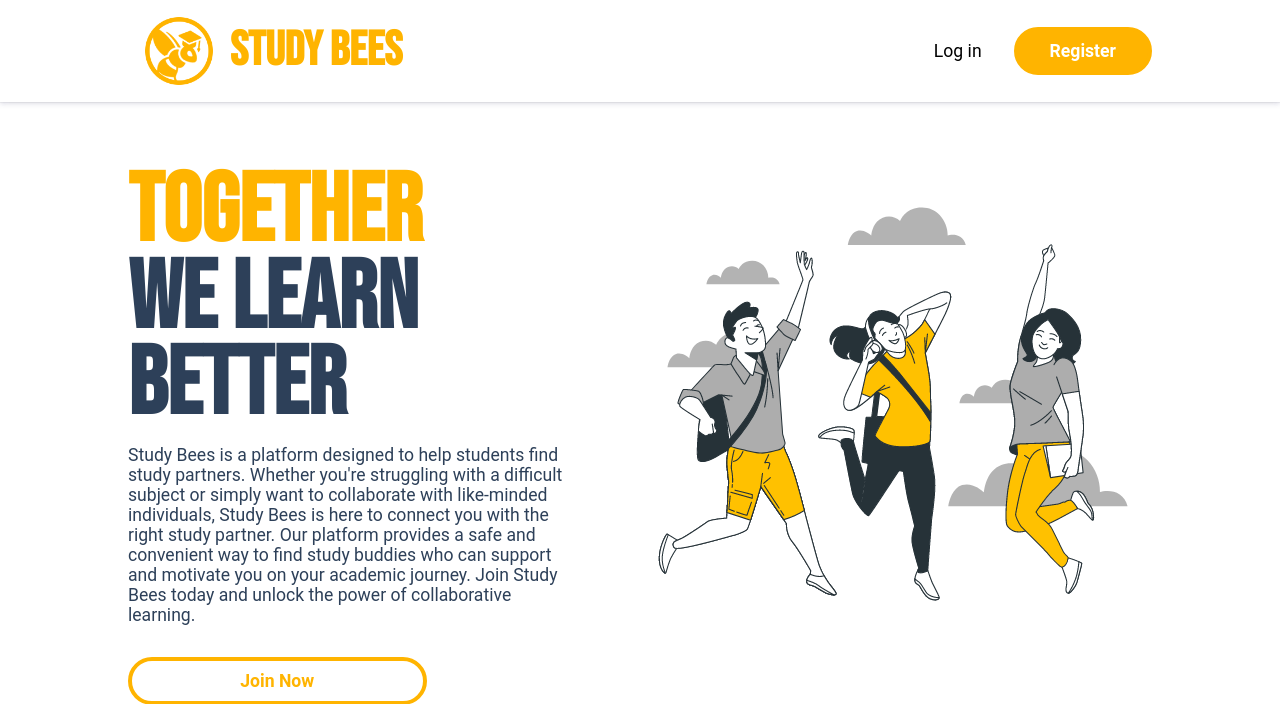
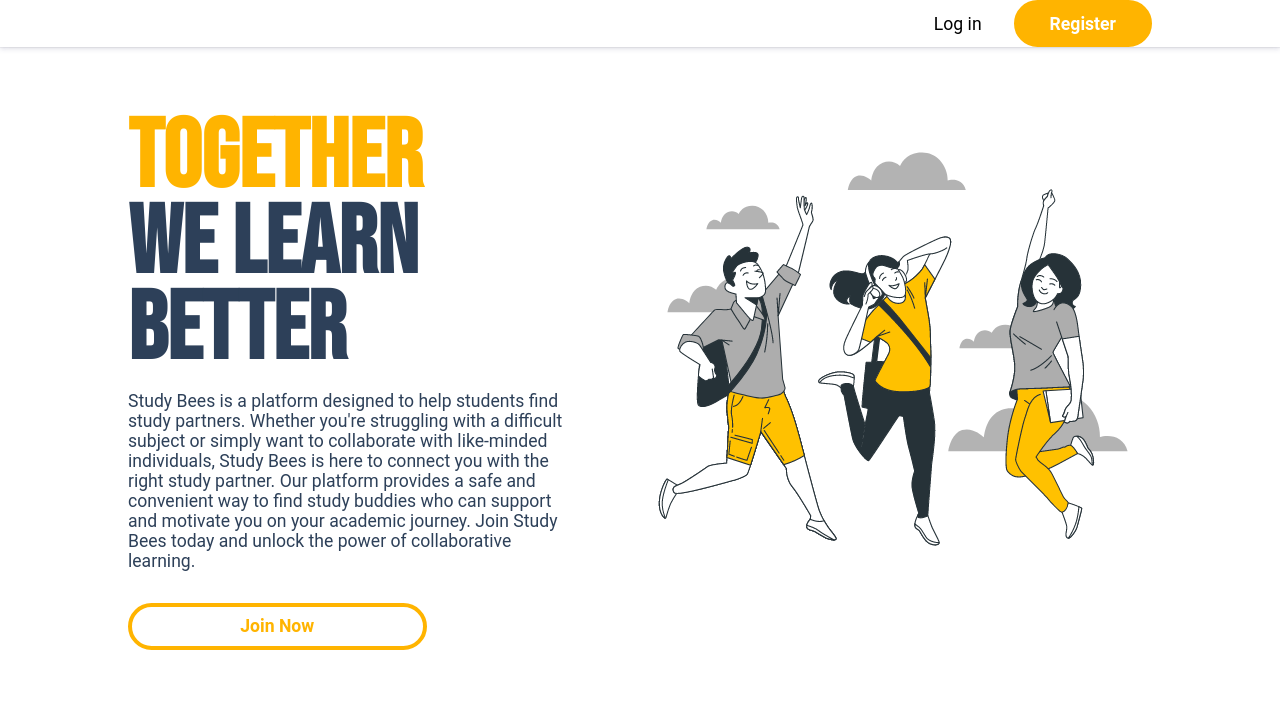
Before and after one commit to theekshana-nirmal/study-bees, a PHP site: page /index.php in a window 1280 px wide. Shown: the top 704 px of the page. Run offline with PHP 8.4, Linux system fonts and the light colour scheme.

Commit message:
remove logo

```diff
--- a/includes/header.php
+++ b/includes/header.php
@@ -2,8 +2,7 @@
 <header class="navbar-shadow">
     <div class="container">
         <div class="logo logo-s">
-            <img src="<?php echo htmlspecialchars($navbar_logo_image_path); ?>" alt="LOGO" class="logo-small">
-            <h1>Study Bees</h1>
+
         </div>
         <nav>
             <a href="<?php echo htmlspecialchars($login_page_path); ?>" class="login-link">Log in</a>
```
